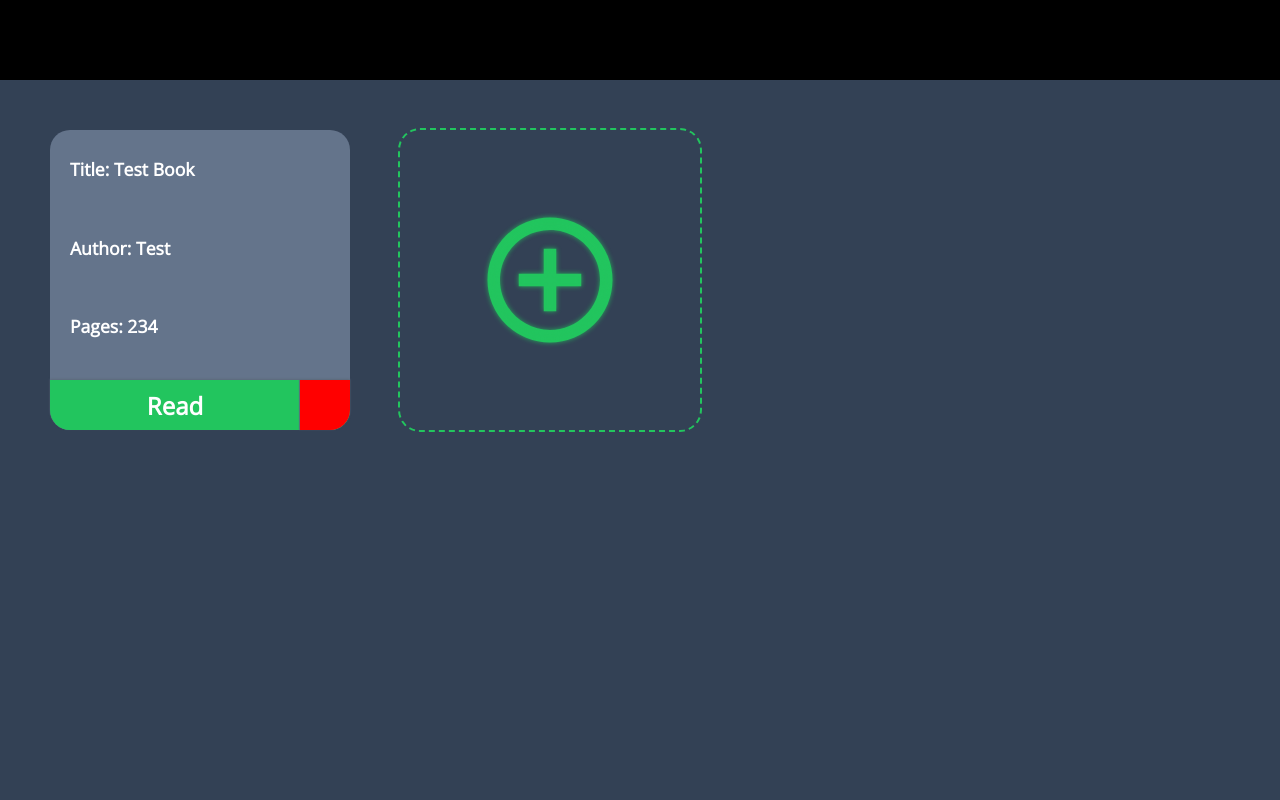
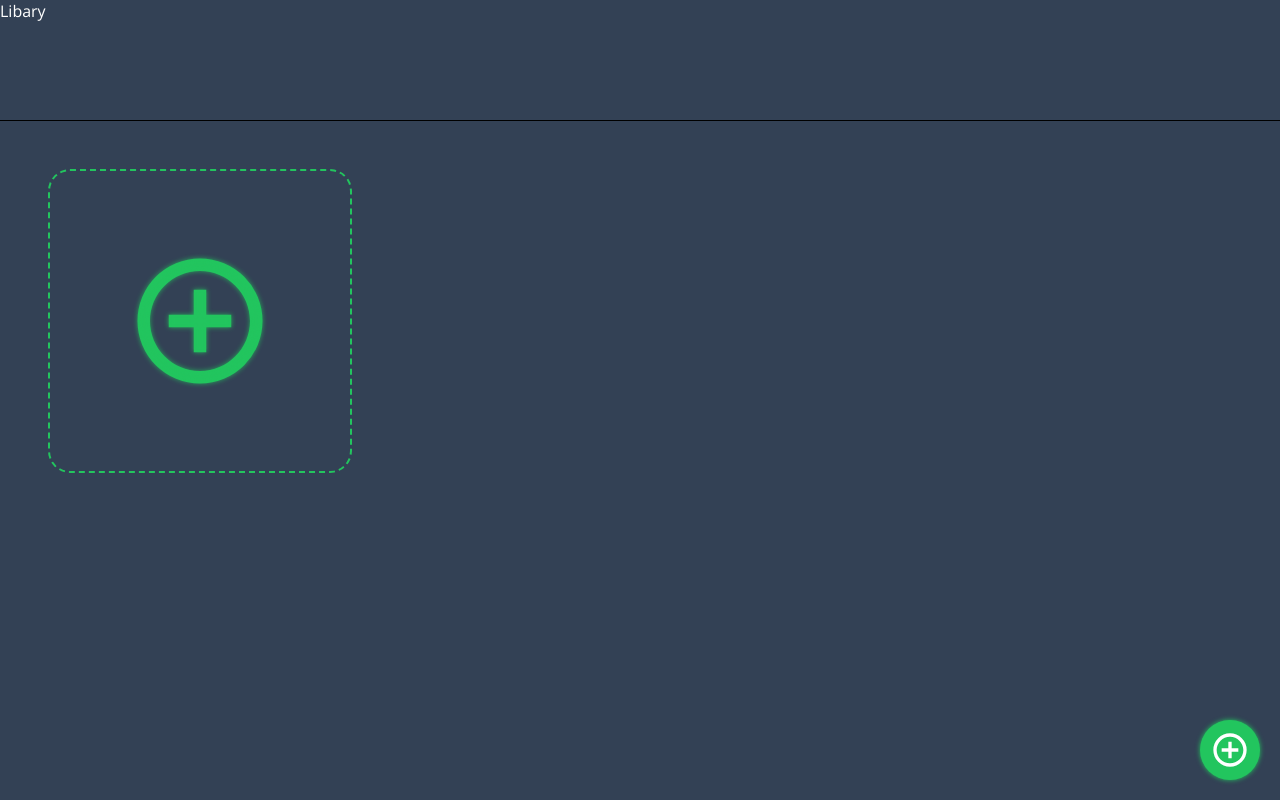
Before and after one commit to Alkylaid/Library, a plain HTML site: page index.html in a window 1280 px wide. Drawn offline with nearby package versions, Linux system fonts and the light colour scheme.

Commit message:
Add corner button to add books

```diff
--- a/index.html
+++ b/index.html
@@ -12,11 +12,12 @@
 
 <body>
     <div class="container">
-        <div id="header"></div>
+        <div id="header">Libary</div>
         <div id="library">
-            <div id="createBook"><span class="plus-icon"></span>
+            <div id="createBook" title="Click to add a book"><span class="plus-icon"></span>
                </div>
         </div>
+        <div id="add-book-corner-button" title="Click to add a book"></div>
     </div>
 
     <div id="overlay">
--- a/script.js
+++ b/script.js
@@ -5,15 +5,20 @@ const createBookButton = document.getElementById('createBook');
 const overlay = document.getElementById('overlay');
 const bookForm = document.getElementById('bookForm');
 const closeButton = document.getElementById('close-button')
-
+const cornerCloseButton = document.getElementById('add-book-corner-button')
 
 overlay.addEventListener('click', (e) => {
     let clicked = e.target;
-    if (clicked.closest('#bookFormWrapper')){
+    if (clicked.closest('#bookFormWrapper')) {
         return;
     } else {
         overlay.classList.remove('active');
-    }});
+    }
+});
+
+cornerCloseButton.addEventListener('click', () => {
+    overlay.classList.add('active');
+})
 
 createBookButton.addEventListener('click', () => {
     overlay.classList.add('active');
@@ -45,13 +50,13 @@ function Book(title, author, pages, read) {
 }
 
 function addBookToLibrary(title, author, pages, read) {
-    myLibrary.push(new Book(title, author, pages , read));
+    myLibrary.push(new Book(title, author, pages, read));
 }
-addBookToLibrary("Test Book", "Test", 234, true);
-updateBookDisplay("Test Book");
+
+
 
 function updateBookDisplay(title) {
-    const index = myLibrary.findIndex(book => {return book.title === title});
+    const index = myLibrary.findIndex(book => { return book.title === title });
     let div = document.createElement('div');
     div.classList.add('book');
     div.setAttribute('data-book-number', index);
@@ -64,7 +69,7 @@ function updateBookDisplay(title) {
 
 
     const authorName = document.createElement('p');
-    authorName.setAttribute('id',"author-name");
+    authorName.setAttribute('id', "author-name");
     authorName.innerHTML = `Author: ${myLibrary[index].author}`;
     div.appendChild(authorName);
 
@@ -76,7 +81,7 @@ function updateBookDisplay(title) {
 
     const readStatus = document.createElement('div');
     readStatus.setAttribute('id', "read-status");
-    if(myLibrary[index].read) {
+    if (myLibrary[index].read) {
         readStatus.style.backgroundColor = "#22c55e";
         readStatus.innerHTML = `<p id="read-status-text">Read</p>`;
     } else {
@@ -86,14 +91,13 @@ function updateBookDisplay(title) {
 
     const removeBookButton = document.createElement('div');
     removeBookButton.setAttribute('id', 'remove-book');
+    removeBookButton.innerHTML = "&#9447";
     readStatus.appendChild(removeBookButton);
 
     removeBookButton.addEventListener('click', () => {
         library.removeChild(div);
         myLibrary = myLibrary.filter(book => book.title != title);
-        console.log(myLibrary);
 
     });
     library.insertBefore(div, createBookButton);
 }
-console.log(myLibrary);
--- a/style.css
+++ b/style.css
@@ -15,15 +15,17 @@ body {
 
 #header {
     width: 100%;
-    height: 10vh;
-    background-color: black;
+    height: 15vh;
+
+    color: #fff;
+    border-bottom: 1px solid black;
 }
 
 #library {
     margin: 50px;
     display: grid;
     grid-template-columns: repeat(5, 1fr);
-    column-gap: 50px;
+    gap: 50px;
 }
 
 .book {
@@ -35,6 +37,7 @@ body {
     grid-template-columns: 1fr;
     grid-template-rows: repeat(4, auto);
     align-items: center;
+
 
 
 
@@ -188,6 +191,7 @@ button[type="submit"]{
     font-size: 0.9rem;
     font-weight: 600;
     padding: 10px;
+    cursor: pointer;
 
 }
 
@@ -203,7 +207,7 @@ button[type="submit"]:active{
     width: 300px;
     height: 300px;
     border-radius: 20px;
-
+    cursor: pointer;
     outline: 2px dashed #22c55e;
     display: flex;
     justify-content: center;
@@ -269,12 +273,18 @@ button[type="submit"]:active{
 }
 
 #remove-book{
+    content: "&#9447";
     background-color: #ff0000;
     width: 50px;
     height: 50px;
     border-bottom-right-radius: 20px;
     box-shadow: -1px 0px 1px #5d6a7c;
     transition: 0.2s;
+    display: flex;
+    align-items: center;
+    justify-content: center;
+    cursor: pointer;
+    font-size: 1.6rem;
 }
 
 #remove-book:active{
@@ -283,5 +293,24 @@ button[type="submit"]:active{
 }
 
 #remove-book:hover{
-    box-shadow: 0px 0px 2px #0b0b0c;
+    box-shadow: 0px 0px 3px #0b0b0c;
 }
+
+#add-book-corner-button{
+    position: fixed;
+    bottom: 20px;
+    right: 20px;
+    width: 60px;
+    height: 60px;
+    border-radius: 50%;
+    background: url('img/plus-circle-outline.svg') no-repeat center, #22c55e;
+    background-size: 40px;
+    box-shadow: 0px 0px 5px #22c55e;
+    transition: 0.3s;
+    cursor: pointer;
+}
+
+#add-book-corner-button:hover{
+    transform: scale(1.05) rotate(90deg);
+    box-shadow: 0px 0px 10px #22c55e;
+}
```
Also changed, not shown: img/close-circle-outline.svg (added), img/plus-circle-outline.svg (added).
